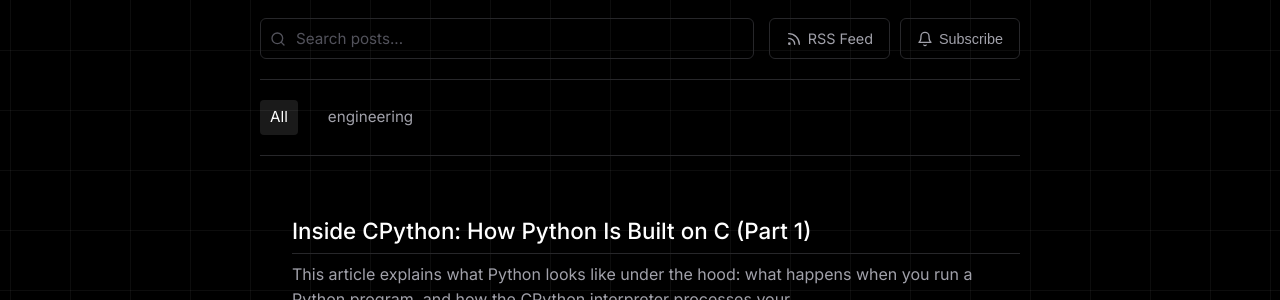
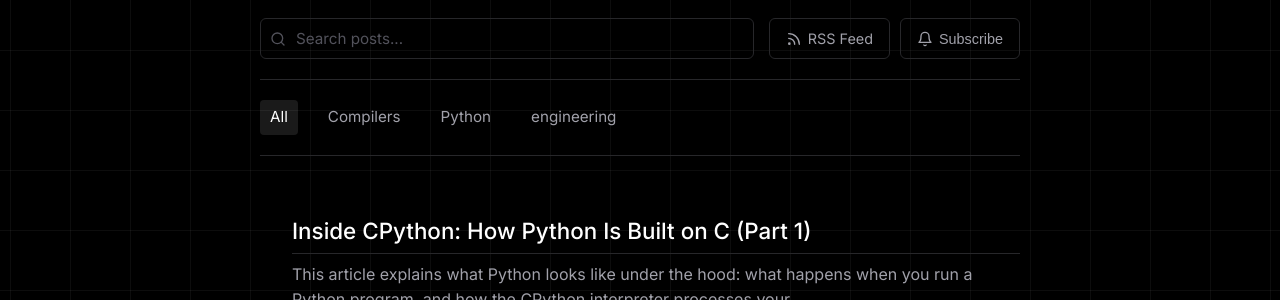
Before and after one commit to Devsstudent/zero-day-thinking-blog, a Jekyll site: the page built from index.markdown, in a window 1280 px wide and 1358 px high. Shown: the part 370-670 px from the top of the window. Built offline with Jekyll 4.4.1, drawn with Linux system fonts in a browser that asks for light colours.

Commit message:
tags update

```diff
--- a/_posts/2026-05-10-Inside-CPython-How-Python-Is-Built-On-C-(Part-1).md
+++ b/_posts/2026-05-10-Inside-CPython-How-Python-Is-Built-On-C-(Part-1).md
@@ -5,7 +5,7 @@ date:   2026-03-01 13:03:31 +0100
 categories: Compilers Python
 author: "Devsstudent"
 author_avatar: "https://github.com/Devsstudent.png"
-tags: [engineering]
+tags: [Compilers, Python]
 ---
 
 This article explains what Python looks like under the hood: what happens when you run a Python program, and how the CPython interpreter processes your code.
```
